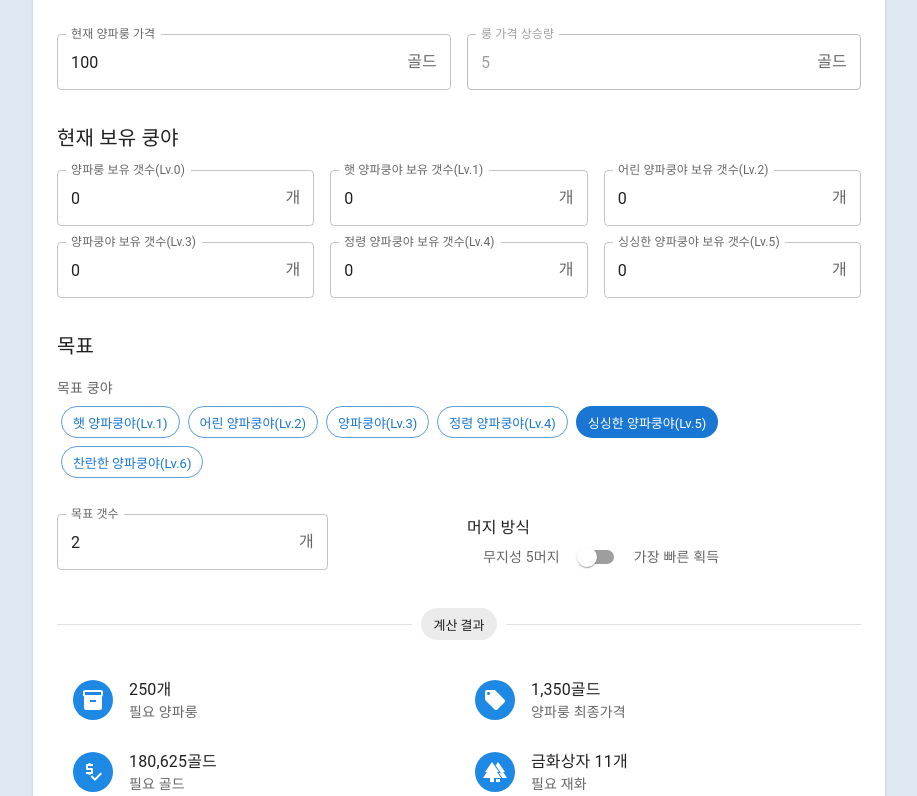
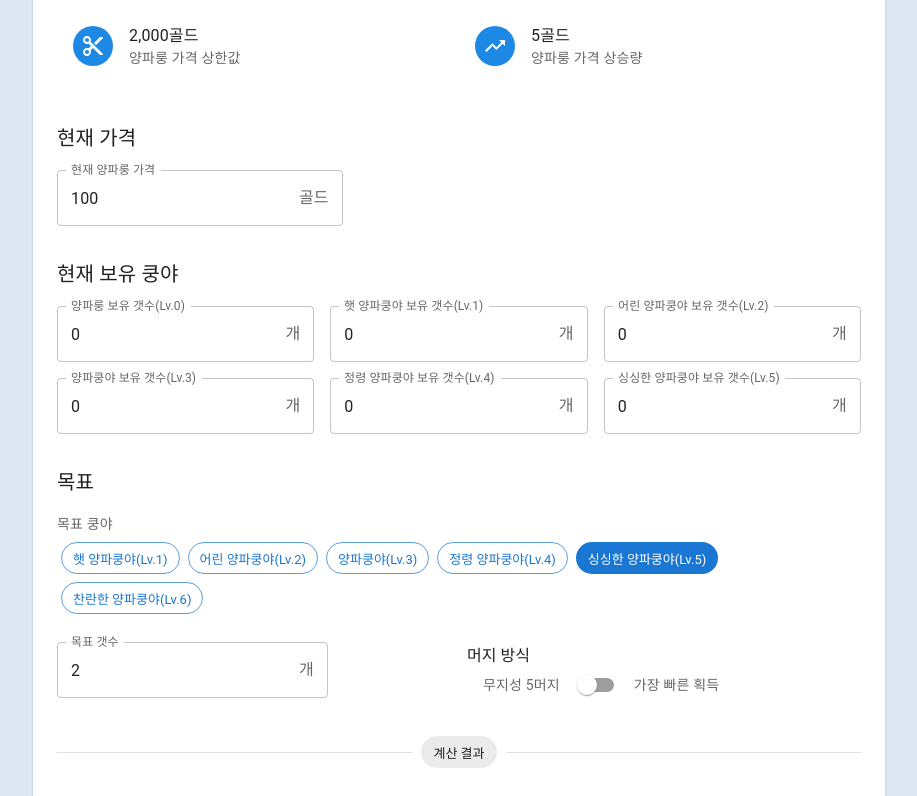
Before and after one commit to byongshintv/kungya-merge-calculator, a React (Create React App) app: page / in a window 1280 px wide. Shown: the part 504-1300 px from the top of the page, without its empty margins (181-1098 px from the left). Built offline with nearby package versions, Linux system fonts and the light colour scheme.

Commit message:
1.0.4v 버전업

```diff
--- a/src/component/ChipSelector.js
+++ b/src/component/ChipSelector.js
@@ -3,7 +3,7 @@ import { Typography, Box, Chip, Stack} from "@mui/material";
 const ChipSelector = ({ items, selected = items[0], onSelected, label, ...props}) => {
     if (items.length === 0) return (<Stack></Stack>)
     return (
-      <Box sx={{mb:4}} {...props}>
+      <Box {...props}>
         <Typography variant="body2" color="text.secondary" sx={{mb:0.5}}>
           {label}
         </Typography>
--- a/src/container/MergeCalculator.js
+++ b/src/container/MergeCalculator.js
@@ -16,6 +16,10 @@ import PriceCheckIcon from '@mui/icons-material/PriceCheck';
 import GitHubIcon from '@mui/icons-material/GitHub';
 import ForestIcon from '@mui/icons-material/Forest';
 import ErrorOutlineIcon from '@mui/icons-material/ErrorOutline';
+import TrendingUpIcon from '@mui/icons-material/TrendingUp';
+import ContentCutIcon from '@mui/icons-material/ContentCut';
+
+
 
 
 
@@ -24,6 +28,28 @@ import bgPath from "./bg.avif";
 import { blue } from '@mui/material/colors';
 import Section, { HidableSection } from '../component/Section';
 import DividerTitle from '../component/DividerTitle';
+const ItemList = ({ children, sx = {} }) => (
+  <List
+    sx={{
+      bgcolor: 'background.paper',
+      display:'grid', gridTemplateColumns:{sx:'1f',sm:'1fr 1fr'}
+      ,...sx
+    }}>
+    {children}
+  </List>
+)
+const Item = ({ label, value, icon }) => (<ListItem>
+  <ListItemAvatar>
+    <Avatar sx={{ bgcolor: blue[600] }}>
+      {icon}
+    </Avatar>
+  </ListItemAvatar>
+  <ListItemText primary={value} secondary={label} />
+</ListItem>)
+const numberFormat = (value,unit = "",preventUnit = "") => {
+  if(isNaN(value)) return "-"
+  return preventUnit + value.toLocaleString() + unit
+}
 const kungya = {
   prefixes: [
     (name) => `${name}룽`,
@@ -60,7 +86,7 @@ const kungya = {
   getDataByName: function (targetName) {
     let kungyaData = this.datas.find(({name}) => name === targetName)
     return {
-      name:"더미", cost:0, limit:0, init:0,
+      name:"더미", interval:0, limit:0, init:0,
       ...kungyaData
     }
   }
@@ -89,7 +115,7 @@ const CalculatorForm = ({ formState, onChange }) => {
       value *= 1
       if(value < 0) value *= -1
     }
-    onChange(name, value)
+    onChange({[name]:value})
   }
 
   const Text = ({ children, ...props }) => (
@@ -101,6 +127,8 @@ const CalculatorForm = ({ formState, onChange }) => {
       {children}
     </Typography>)
 
+  const {limit:costLimit, interval:costInterval} = kungya.getDataByName(name)
+  console.log(kungya.getDataByName(name))
   return (
     <Box
       component="form"
@@ -111,26 +139,27 @@ const CalculatorForm = ({ formState, onChange }) => {
       <Section label="쿵야 선택">
         <ChipSelector
           items={kungya.getAllKungyaNames()}
-          onSelected={(key) => { onChange('name', key) }}
+          onSelected={(name) => {
+            const {init:initCost} = kungya.getDataByName(name)
+            onChange({name,cost:initCost},{isReset:true})
+          }}
           selected={name}
           label="쿵야 종류"
         />
+        <ItemList>
+          <Item icon={<ContentCutIcon />} label={`${name}룽 가격 상한값`} value={ numberFormat(costLimit,"골드") } />
+          <Item icon={<TrendingUpIcon />} label={`${name}룽 가격 상승량`} value={ numberFormat(costInterval,"골드") } />
+        </ItemList>
 
-        <Stack direction="row" spacing={2}>
-          <TextField fullWidth
-            label={`현재 ${name}룽 가격`}
-            onChange={handleInputChange}
-            value={cost.toString()}
-            {...numberFormParams({ unit: "골드", id: "cost" })}
-          />
-          <TextField fullWidth
-            label={`룽 가격 상승량`}
-            disabled={true}
-            value={kungya.getDataByName(name).interval}
-            {...numberFormParams({ unit: "골드", id: "interval" })}
-            type="text"
-          />
-        </Stack>
+      </Section>
+      <Section label="현재 가격">
+        <TextField
+          label={`현재 ${name}룽 가격`}
+          onChange={handleInputChange}
+          value={cost.toString()}
+          {...numberFormParams({ unit: "골드", id: "cost" })}
+          disabled={!costInterval}
+        />
       </Section>
       <Section label="현재 보유 쿵야">
         <Grid container spacing={2}>
@@ -142,7 +171,7 @@ const CalculatorForm = ({ formState, onChange }) => {
                 let thisHands = hands.concat();
                 if(value < 0) value *= -1
                 thisHands[i] = value * 1
-                onChange('hands', thisHands)
+                onChange({hands:thisHands})
               }
               return <Grid item xs={6} md={4} key={i}>
                 <TextField fullWidth
@@ -165,7 +194,8 @@ const CalculatorForm = ({ formState, onChange }) => {
             kungya.prefixes.slice(1).map((prefix, i) => [i + 1, `${prefix(name)}(Lv.${i + 1})`])
           }
           selected={goal}
-          onSelected={(key) => { onChange('goal', key) }}
+          onSelected={(key) => { onChange({goal:key}) }}
+          sx={{mb:3}}
         />
         <Grid container spacing={2}>
           <Grid item xs={12} md={6}>
@@ -182,7 +212,7 @@ const CalculatorForm = ({ formState, onChange }) => {
               <Stack direction="row" spacing={1} alignItems="center" sx={{ marginLeft: 2 }}>
                 <Text>무지성 5머지</Text>
                 <Switch
-                  checked={!only5Merge} onChange={(e, value) => onChange('only5Merge', !value)}
+                  checked={!only5Merge} onChange={(e, value) => onChange({only5Merge:!value})}
                   name="only5Merge"
                   inputProps={{'aria-label': "머지 방식에 대한 스위치"}}
                 />
@@ -248,22 +278,7 @@ const CalculatorResult = ({ formState }) => {
   const {interval, limit} = kungya.getDataByName(name)
 
 
-  const ItemList = ({ children }) => (
-    <List
-      sx={{
-        bgcolor: 'background.paper',
-        display:'grid', gridTemplateColumns:{sx:'1f',sm:'1fr 1fr'} }}>
-      {children}
-    </List>
-  )
-  const Item = ({ label, value, icon }) => (<ListItem>
-    <ListItemAvatar>
-      <Avatar sx={{ bgcolor: blue[600] }}>
-        {icon}
-      </Avatar>
-    </ListItemAvatar>
-    <ListItemText primary={value} secondary={label} />
-  </ListItem>)
+
 
   const { steps, buyCount } = mergeStratgy({ hands, goal, goalCount, canOverBuy: only5Merge })
   const {lastCost, price} = getPrice({cost,interval,buyCount,limit})
@@ -295,7 +310,6 @@ const CalculatorResult = ({ formState }) => {
     }
   }
   let {unit, amount:unitAmount} = priceToUnit(price)
-  let preventNaN = (value) => value.match(/NaN/) ? "-" : value
   let LimitArrivedText = () => <Typography component="span" variant="body2" color="text.secondary"> (상한값)</Typography>
   return (<>
     <Section label={<DividerTitle>계산 결과</DividerTitle>}>
@@ -303,12 +317,12 @@ const CalculatorResult = ({ formState }) => {
         <Item icon={<InventoryIcon />} label={`필요 ${name}룽`} value={`${buyCount.toLocaleString()}개`} />
         <Item icon={<LocalOfferIcon />} label={`${name}룽 최종가격`} value={
           <>
-            {preventNaN(`${lastCost.toLocaleString()}골드`)}
+            {numberFormat(lastCost,"골드")}
             {limit === lastCost &&  <LimitArrivedText />}
           </>
           } />
-        <Item icon={<PriceCheckIcon />} label={`필요 골드`} value={preventNaN(price.toLocaleString() + "골드")} />
-        <Item icon={<ForestIcon />} label={`필요 재화`} value={preventNaN(`${unit} ${unitAmount.toLocaleString() }개`)} />
+        <Item icon={<PriceCheckIcon />} label={`필요 골드`} value={numberFormat(price,"골드")} />
+        <Item icon={<ForestIcon />} label={`필요 재화`} value={numberFormat(unitAmount,"개",unit + " ")} />
       </ItemList>
     </Section>
 
@@ -392,10 +406,10 @@ let getDefaultState = () => ({
 export default function MergeCalculator() {
   const [state, setState] = useState(getDefaultState())
 
-  const handleChange = (key, value) => {
+  const handleChange = (ChangedState,{isReset = false} = {}) => {
     setState({
-      ...(key === 'name' ? getDefaultState() : state),
-      [key]: value
+      ...(isReset ? getDefaultState() : state),
+      ...ChangedState
     })
 
   }
```
Also changed, not shown: 1 other file (tests, documents, lock files or other folders).
